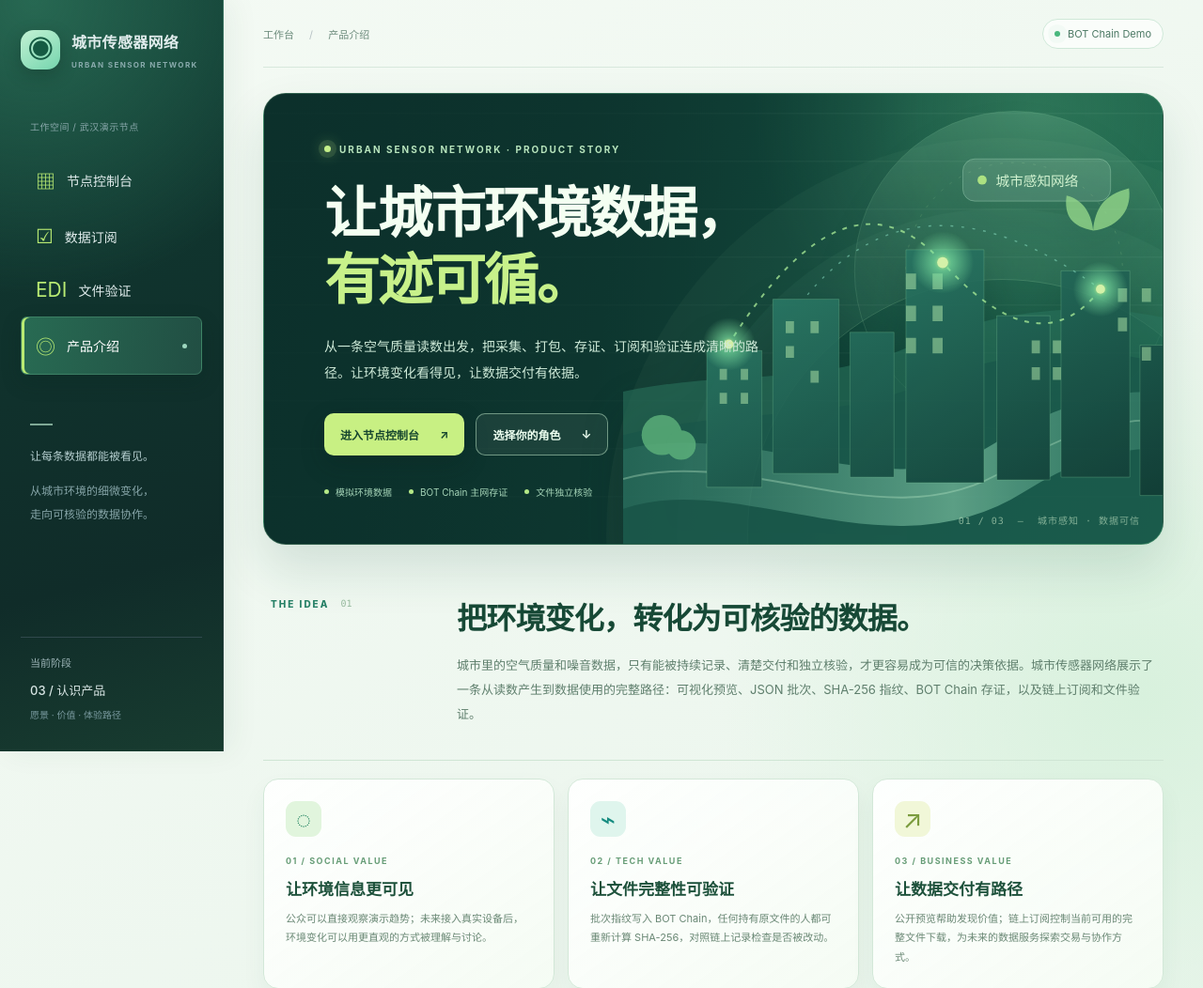
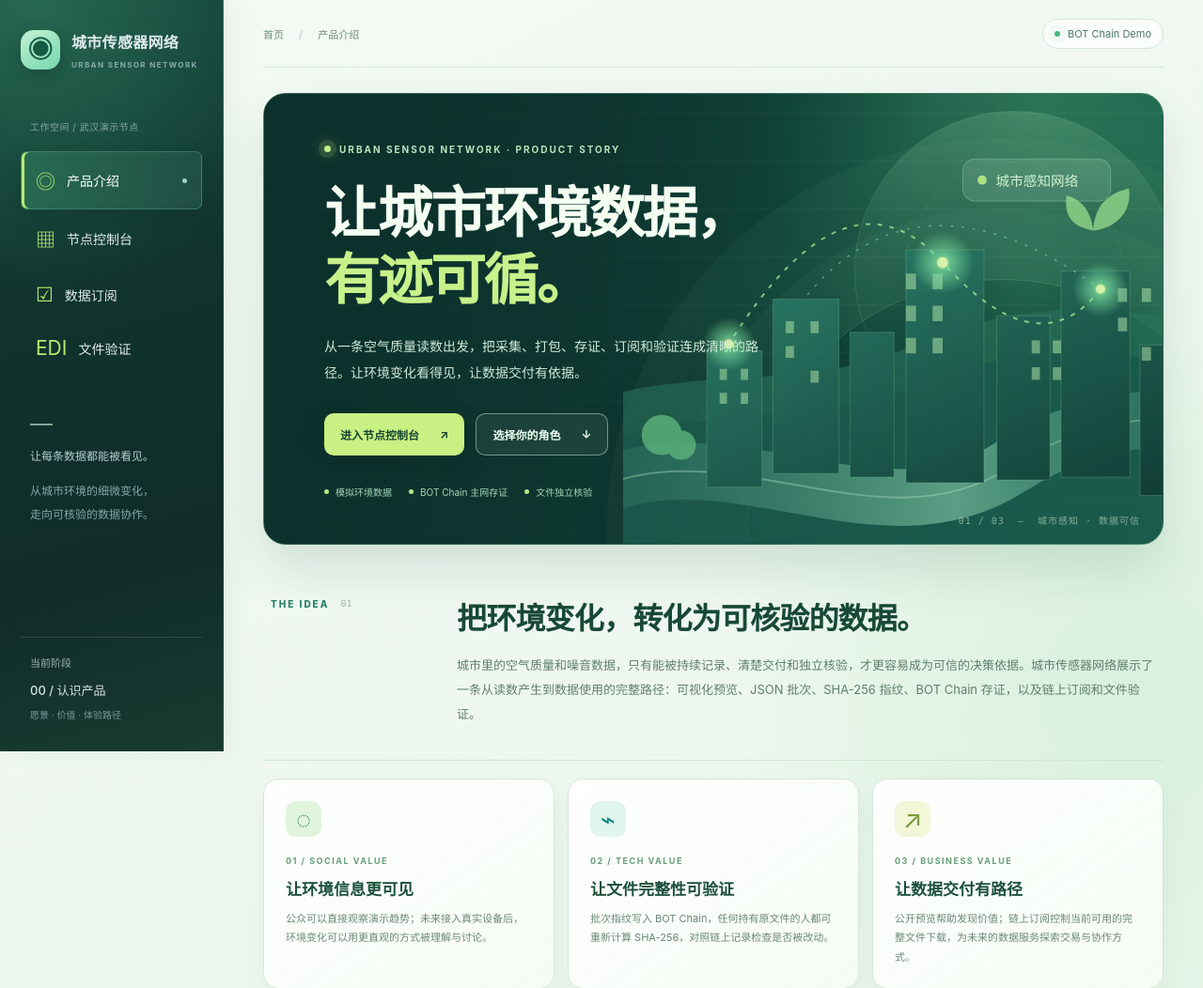
Before and after one commit to WsyZpc/city-sensor-network-demo, a FastAPI app: page /about in a window 1280 px wide. Shown: the top 1052 px of the page at 94% size. Run offline with FastAPI, Linux system fonts and the light colour scheme.

Commit message:
Show product introduction before console

```diff
--- a/vercel-demo/app.py
+++ b/vercel-demo/app.py
@@ -114,6 +114,11 @@ async def local_controls(request: Request, call_next):
 
 @app.get("/", include_in_schema=False)
 def homepage():
+    return FileResponse(ROOT / "templates" / "about.html")
+
+
+@app.get("/console", include_in_schema=False)
+def console_page():
     return FileResponse(ROOT / "templates" / "monitor.html")
 
 
--- a/vercel-demo/templates/about.html
+++ b/vercel-demo/templates/about.html
@@ -11,21 +11,21 @@
   <aside class="sidebar">
     <a class="brand" href="/" aria-label="城市传感器网络首页"><span class="brand-mark">◉</span><span>城市传感器网络<small>URBAN SENSOR NETWORK</small></span></a>
     <div class="workspace-label">工作空间 / 武汉演示节点</div>
-    <a href="/" class="nav-item"><span>▦</span> 节点控制台</a>
+    <a href="/" class="nav-current" aria-current="page"><span>◎</span> 产品介绍 <span class="nav-dot"></span></a>
+    <a href="/console" class="nav-item"><span>▦</span> 节点控制台</a>
     <a href="/subscribe" class="nav-item"><span>☑</span> 数据订阅</a>
     <a href="/verify" class="nav-item"><span> EDI</span> 文件验证</a>
-    <a href="/about" class="nav-current" aria-current="page"><span>◎</span> 产品介绍 <span class="nav-dot"></span></a>
     <div class="sidebar-note"><span class="note-line"></span><strong>让每条数据都能被看见。</strong><p>从城市环境的细微变化，<br>走向可核验的数据协作。</p></div>
-    <div class="stage"><span>当前阶段</span><strong>03 / 认识产品</strong><p>愿景 · 价值 · 体验路径</p></div>
+    <div class="stage"><span>当前阶段</span><strong>00 / 认识产品</strong><p>愿景 · 价值 · 体验路径</p></div>
   </aside>
   <main>
-    <div class="topbar"><span>工作台 <span class="slash">/</span> 产品介绍</span><span class="local-badge"><i></i> BOT Chain Demo</span></div>
+    <div class="topbar"><span>首页 <span class="slash">/</span> 产品介绍</span><span class="local-badge"><i></i> BOT Chain Demo</span></div>
     <section class="about-hero" aria-labelledby="about-title">
       <div class="about-hero-copy">
         <span class="about-overline"><span class="about-overline-dot"></span> URBAN SENSOR NETWORK · PRODUCT STORY</span>
         <h1 id="about-title">让城市环境数据，<br><em>有迹可循。</em></h1>
         <p>从一条空气质量读数出发，把采集、打包、存证、订阅和验证连成清晰的路径。让环境变化看得见，让数据交付有依据。</p>
-        <div class="about-hero-actions"><a class="about-hero-primary" href="/">进入节点控制台 <span aria-hidden="true">↗</span></a><a class="about-hero-secondary" href="#roles">选择你的角色 <span aria-hidden="true">↓</span></a></div>
+        <div class="about-hero-actions"><a class="about-hero-primary" href="/console">进入节点控制台 <span aria-hidden="true">↗</span></a><a class="about-hero-secondary" href="#roles">选择你的角色 <span aria-hidden="true">↓</span></a></div>
         <div class="about-hero-meta"><span><i></i> 模拟环境数据</span><span><i></i> BOT Chain 主网存证</span><span><i></i> 文件独立核验</span></div>
       </div>
       <svg class="about-hero-art" viewBox="0 0 740 510" role="img" aria-labelledby="about-art-title about-art-desc" preserveAspectRatio="xMidYMid slice">
@@ -83,9 +83,9 @@
     <section id="roles" class="about-roles" aria-labelledby="about-roles-title">
       <div class="about-section-head"><div><span class="about-section-label">CHOOSE YOUR PATH <span>03</span></span><h2 id="about-roles-title">按你的角色开始</h2></div><p>每一种参与方式，都有一条清晰的体验路线。</p></div>
       <div class="audience-grid">
-        <article class="audience-card audience-a"><div class="audience-card-top"><span class="audience-letter">A</span><span class="audience-role">数据提供方</span></div><h3>采集、打包并提交存证</h3><ol><li>用部署合约的 owner 钱包连接并签名</li><li>等待模拟采样，生成批次并下载备份 JSON</li><li>点击“上链”，在钱包确认存证交易</li></ol><p>登录签名不花 Gas；上链交易会消耗 BOT。</p><a href="/#wallet-login" class="guide-link">连接数据方钱包 <span>→</span></a></article>
+        <article class="audience-card audience-a"><div class="audience-card-top"><span class="audience-letter">A</span><span class="audience-role">数据提供方</span></div><h3>采集、打包并提交存证</h3><ol><li>用部署合约的 owner 钱包连接并签名</li><li>等待模拟采样，生成批次并下载备份 JSON</li><li>点击“上链”，在钱包确认存证交易</li></ol><p>登录签名不花 Gas；上链交易会消耗 BOT。</p><a href="/console#wallet-login" class="guide-link">连接数据方钱包 <span>→</span></a></article>
         <article class="audience-card audience-b"><div class="audience-card-top"><span class="audience-letter">B</span><span class="audience-role">企业 / 应用开发者</span></div><h3>订阅并使用可用数据</h3><ol><li>查看公开趋势与当前数据批次</li><li>到订阅页连接钱包、核对费用后购买</li><li>下载可用完整 JSON，再独立验证</li></ol><p>当前演示提供批次文件下载，尚未提供生产级 API、筛选和服务等级承诺。</p><a href="/subscribe" class="guide-link">查看订阅方式 <span>→</span></a></article>
-        <article class="audience-card audience-c"><div class="audience-card-top"><span class="audience-letter">C</span><span class="audience-role">公众 / 观察者</span></div><h3>先看城市环境变化</h3><ol><li>无需钱包即可浏览模拟读数和趋势</li><li>查看采样批次、指纹及存证状态</li><li>需要完整数据时，再了解订阅与验证</li></ol><p>屏幕上的读数是程序生成的演示数据，不是武汉实时监测结果。</p><a href="/#city-heading" class="guide-link">查看城市可视化 <span>→</span></a></article>
+        <article class="audience-card audience-c"><div class="audience-card-top"><span class="audience-letter">C</span><span class="audience-role">公众 / 观察者</span></div><h3>先看城市环境变化</h3><ol><li>无需钱包即可浏览模拟读数和趋势</li><li>查看采样批次、指纹及存证状态</li><li>需要完整数据时，再了解订阅与验证</li></ol><p>屏幕上的读数是程序生成的演示数据，不是武汉实时监测结果。</p><a href="/console#city-heading" class="guide-link">查看城市可视化 <span>→</span></a></article>
       </div>
     </section>
 
--- a/vercel-demo/templates/monitor.html
+++ b/vercel-demo/templates/monitor.html
@@ -13,10 +13,10 @@
   <aside class="sidebar">
     <a class="brand" href="/" aria-label="城市传感器网络首页"><span class="brand-mark">◉</span><span>城市传感器网络<small>URBAN SENSOR NETWORK</small></span></a>
     <div class="workspace-label">工作空间 / 武汉演示节点</div>
-    <a href="/" class="nav-current"><span>▦</span> 节点控制台 <span class="nav-dot"></span></a>
+    <a href="/" class="nav-item"><span>◎</span> 产品介绍</a>
+    <a href="/console" class="nav-current" aria-current="page"><span>▦</span> 节点控制台 <span class="nav-dot"></span></a>
     <a href="/subscribe" class="nav-item"><span>☑</span> 数据订阅</a>
     <a href="/verify" class="nav-item"><span> EDI</span> 文件验证</a>
-    <a href="/about" class="nav-item"><span>◎</span> 产品介绍</a>
     <div class="sidebar-note"><span class="note-line"></span><strong>从一条数据开始。</strong><p>记录环境变化，<br>让数据的来路可以被看见。</p></div>
     <div class="stage"><span>当前阶段</span><strong>01 / 模拟采集</strong><p>在线版约每 1 秒更新</p></div>
   </aside>
--- a/vercel-demo/templates/subscribe.html
+++ b/vercel-demo/templates/subscribe.html
@@ -10,10 +10,10 @@
   <aside class="sidebar">
     <a class="brand" href="/" aria-label="城市传感器网络首页"><span class="brand-mark">◉</span><span>城市传感器网络<small>URBAN SENSOR NETWORK</small></span></a>
     <div class="workspace-label">工作空间 / 武汉演示节点</div>
-    <a href="/" class="nav-item"><span>▦</span> 节点控制台</a>
+    <a href="/" class="nav-item"><span>◎</span> 产品介绍</a>
+    <a href="/console" class="nav-item"><span>▦</span> 节点控制台</a>
     <a href="/subscribe" class="nav-current"><span>☑</span> 数据订阅 <span class="nav-dot"></span></a>
     <a href="/verify" class="nav-item"><span> EDI</span> 文件验证</a>
-    <a href="/about" class="nav-item"><span>◎</span> 产品介绍</a>
     <div class="sidebar-note"><span class="note-line"></span><strong>订阅数据访问权限。</strong><p>通过智能合约，<br>购买对这个节点数据的访问权。</p></div>
     <div class="stage"><span>当前阶段</span><strong>02 / 订阅与验证</strong><p>链上付费 · 链上验证</p></div>
   </aside>
@@ -70,7 +70,7 @@
       <div class="guide-steps">
         <article class="guide-step"><span>01</span><div><strong>连接钱包</strong><p>读取账户并查看订阅状态。登录签名只用于证明钱包归属，不是付款交易。</p></div></article>
         <article class="guide-step"><span>02</span><div><strong>核对费用再购买</strong><p>先选天数，检查每日费率和预计总额；确认后在钱包中审核 BOT Chain 交易。</p></div></article>
-        <article class="guide-step"><span>03</span><div><strong>下载当前可用批次</strong><p>回到<a href="/">节点控制台</a>下载 JSON，并在自己的设备留存备份。</p></div></article>
+        <article class="guide-step"><span>03</span><div><strong>下载当前可用批次</strong><p>回到<a href="/console">节点控制台</a>下载 JSON，并在自己的设备留存备份。</p></div></article>
         <article class="guide-step"><span>04</span><div><strong>独立验证文件</strong><p>在<a href="/verify">文件验证</a>页重新计算 SHA-256，并查询链上存证事件。</p></div></article>
       </div>
       <p class="subscriber-boundary"><strong>演示边界：</strong>读数由程序模拟；订阅仅开放服务端当前仍可用的完整批次，不代表实时真实传感器数据或跨设备长期交付。到期后不能再发起新的受控下载，已下载文件无法撤回。</p>
--- a/vercel-demo/templates/verify.html
+++ b/vercel-demo/templates/verify.html
@@ -10,10 +10,10 @@
   <aside class="sidebar">
     <a class="brand" href="/" aria-label="城市传感器网络首页"><span class="brand-mark">◉</span><span>城市传感器网络<small>URBAN SENSOR NETWORK</small></span></a>
     <div class="workspace-label">工作空间 / 武汉演示节点</div>
-    <a href="/" class="nav-item"><span>▦</span> 节点控制台</a>
+    <a href="/" class="nav-item"><span>◎</span> 产品介绍</a>
+    <a href="/console" class="nav-item"><span>▦</span> 节点控制台</a>
     <a href="/subscribe" class="nav-item"><span>☑</span> 数据订阅</a>
     <a href="/verify" class="nav-current"><span> EDI</span> 文件验证 <span class="nav-dot"></span></a>
-    <a href="/about" class="nav-item"><span>◎</span> 产品介绍</a>
     <div class="sidebar-note"><span class="note-line"></span><strong>验证数据完整性。</strong><p>本地计算文件哈希，<br>再核对项目索引与主网交易。</p></div>
     <div class="stage"><span>当前阶段</span><strong>02 / 订阅与验证</strong><p>链上独立验证</p></div>
   </aside>
```
Also changed, not shown: README.md, vercel-demo/README.md.
